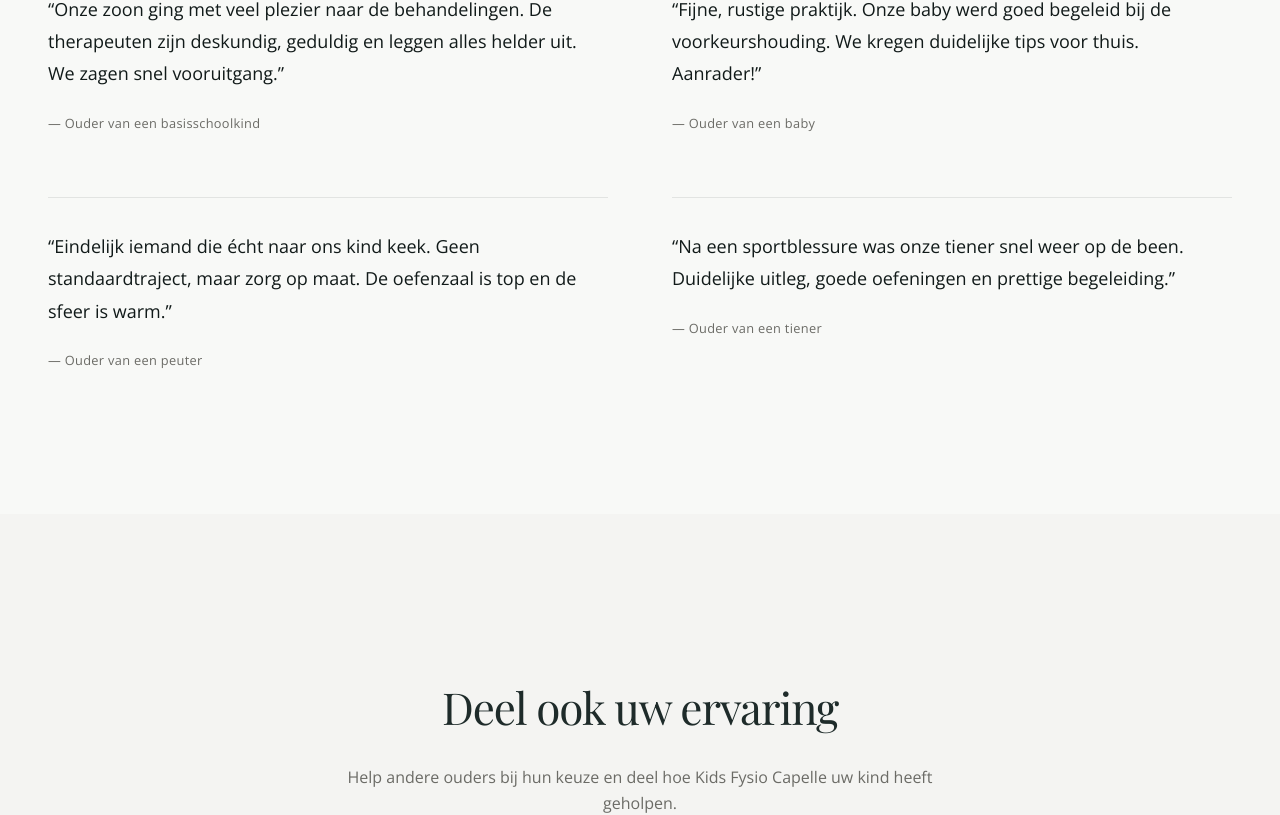
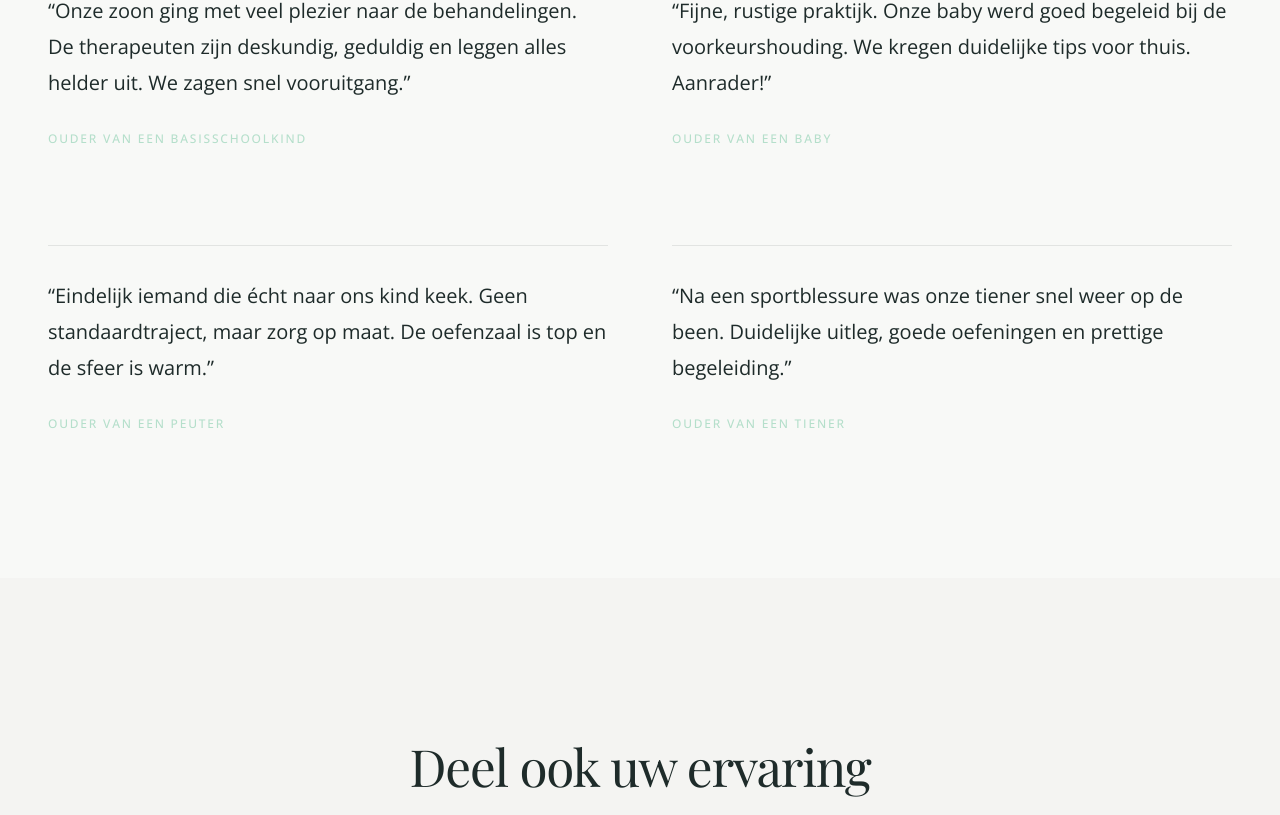
Before and after one commit to Maximustopdeals/kidsfysio-capelle-next-js, a Next.js app: page /reviews in a window 1280 px wide. Shown: the part 817-1632 px from the top of the page. Built offline with nearby package versions, Linux system fonts and the light colour scheme.

Commit message:
Refactor review section styles and layout

```diff
--- a/src/app/reviews/page.tsx
+++ b/src/app/reviews/page.tsx
@@ -28,12 +28,18 @@ export default function ReviewsPage() {
 
       <section className="py-28 lg:py-36 bg-cream">
         <div className="mx-auto max-w-7xl px-6 lg:px-12">
-          <div className="grid grid-cols-1 md:grid-cols-2 gap-x-16 gap-y-16">
+          <div className="grid grid-cols-1 md:grid-cols-2 gap-x-16 gap-y-16 lg:gap-y-24">
             {reviews.map((r, i) => (
               <FadeIn key={i} delay={i * 0.06}>
-                <blockquote className="border-t border-charcoal/10 pt-8">
-                  <p className="text-ink leading-[1.8] font-light text-lg">“{r.text}”</p>
-                  <footer className="mt-6 text-[0.8rem] text-muted tracking-wide">— {r.author}</footer>
+                <blockquote className="group border-t border-charcoal/10 pt-8 transition-colors duration-500 hover:border-forest/40">
+                  <p className="text-charcoal leading-[1.8] font-light text-lg lg:text-xl">
+                    “{r.text}”
+                  </p>
+                  <footer className="mt-6">
+                    <span className="inline-block text-[0.75rem] font-medium tracking-[0.15em] uppercase text-sage">
+                      {r.author}
+                    </span>
+                  </footer>
                 </blockquote>
               </FadeIn>
             ))}
@@ -44,14 +50,16 @@ export default function ReviewsPage() {
       <section className="py-28 lg:py-40 bg-warm-gray">
         <div className="mx-auto max-w-2xl px-6 text-center">
           <FadeIn>
-            <h2 className="font-serif text-[clamp(2rem,3.5vw,2.75rem)] font-light tracking-[-0.025em] text-charcoal">
+            <h2 className="font-serif text-[clamp(2.25rem,4vw,3.5rem)] font-light tracking-[-0.025em] text-charcoal leading-[1.1]">
               Deel ook uw ervaring
             </h2>
-            <p className="mt-6 text-muted leading-relaxed font-light">
+            <p className="mt-6 text-muted leading-relaxed font-light text-lg">
               Help andere ouders bij hun keuze en deel hoe Kids Fysio Capelle uw kind heeft geholpen.
             </p>
             <div className="mt-12">
-              <Button href="/contact/" variant="primary" size="lg">Contact opnemen</Button>
+              <Button href="/contact/" variant="primary" size="lg">
+                Contact opnemen
+              </Button>
             </div>
           </FadeIn>
         </div>
```
